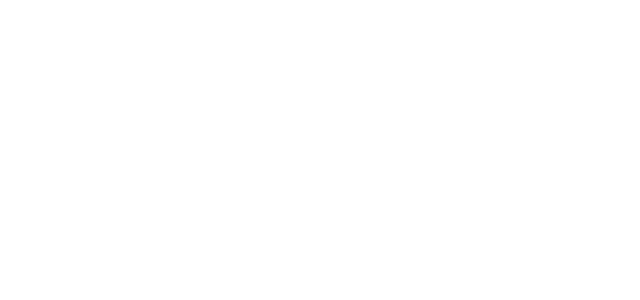
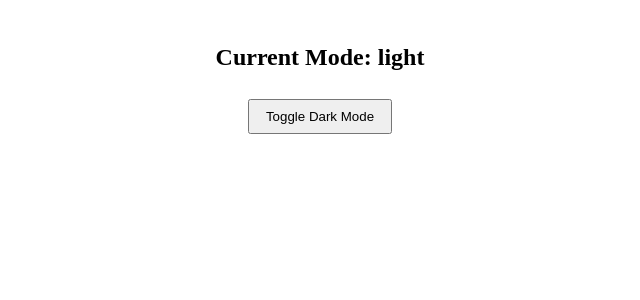
Before and after one commit to markneilcordero/nuxt_coding_challenge, a Nuxt app: page /easy_challenge_number_3 in a window 1280 px wide. Before the commit this address had no page. Shown: the top 300 px of the page, without its empty margins (320-960 px from the left). Built offline with nearby package versions, Linux system fonts and the light colour scheme.

Commit message:
Add easy_challenge_number_3.vue

```diff
--- /dev/null
+++ b/components/ThemeToggle.vue
@@ -0,0 +1,46 @@
+<template>
+    <div :class="themeClass" class="theme-container">
+        <h2>Current Mode: {{ theme }}</h2>
+        <button @click="toggleTheme">Toggle {{ theme === 'light' ? 'Dark' : 'Light' }} Mode</button>
+    </div>
+</template>
+
+<script setup>
+import { ref, onMounted } from 'vue';
+
+const theme = ref('light');
+
+const toggleTheme = () => {
+    theme.value = theme.value === 'light' ? 'dark' : 'light';
+    localStorage.setItem('theme', theme.value);
+};
+
+const themeClass = computed(() => `theme-${theme.value}`);
+
+onMounted(() => {
+    const savedTheme = localStorage.getItem('theme');
+    if (savedTheme)
+    {
+        theme.value = savedTheme;
+    }
+});
+</script>
+
+<style>
+.theme-container {
+    padding: 1rem;
+    text-align: center;
+}
+.theme-light {
+    background-color: white;
+    color: black;
+}
+.theme-dark {
+    background-color: black;
+    color: white;
+}
+button {
+    margin-top: 1rem;
+    padding: 0.5rem 1rem;
+}
+</style>
--- /dev/null
+++ b/pages/easy_challenge_number_3.vue
@@ -0,0 +1,9 @@
+<template>
+    <div>
+        <ThemeToggle />
+    </div>
+</template>
+
+<script setup>
+import ThemeToggle from '@/components/ThemeToggle.vue';
+</script>
```
